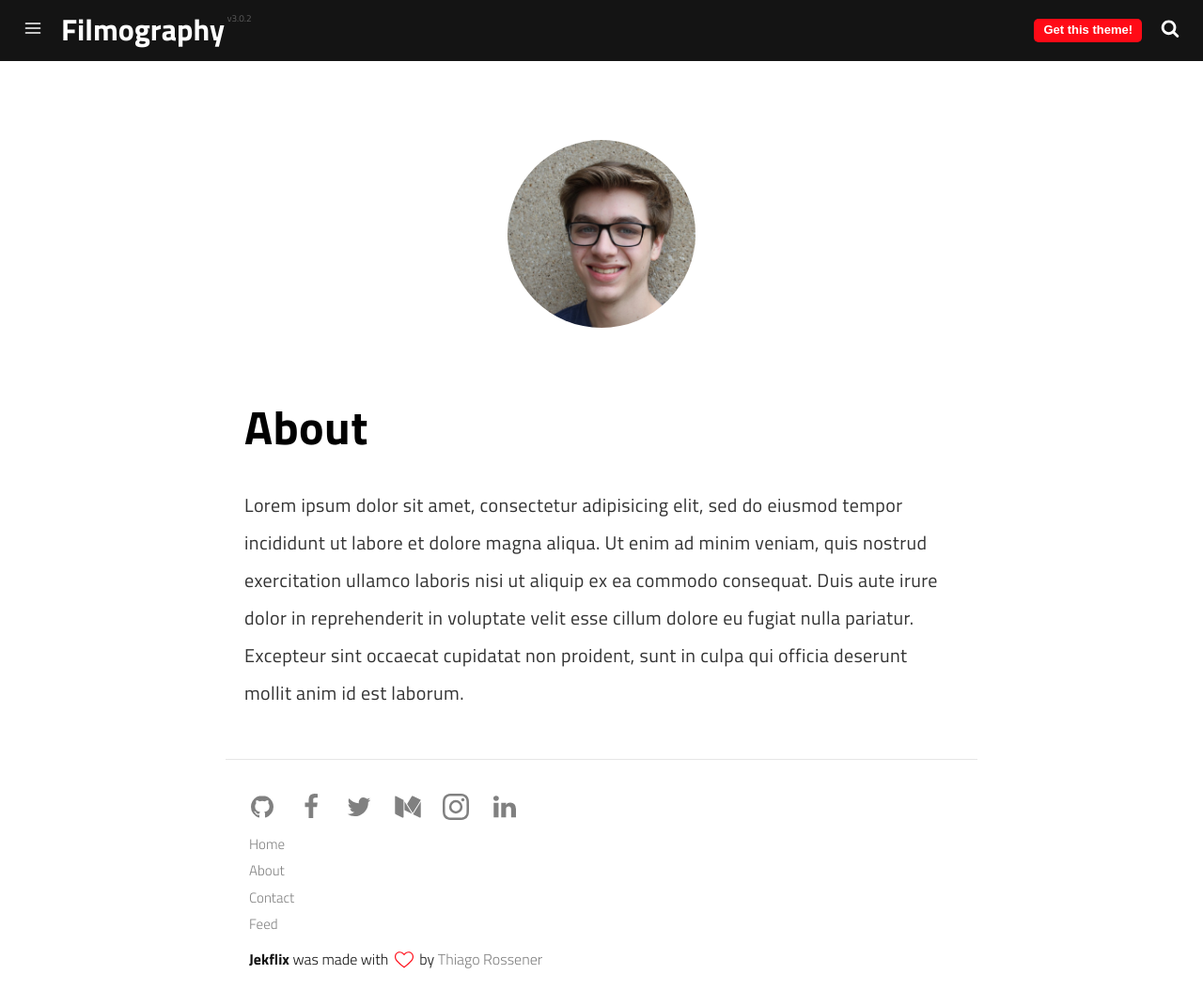
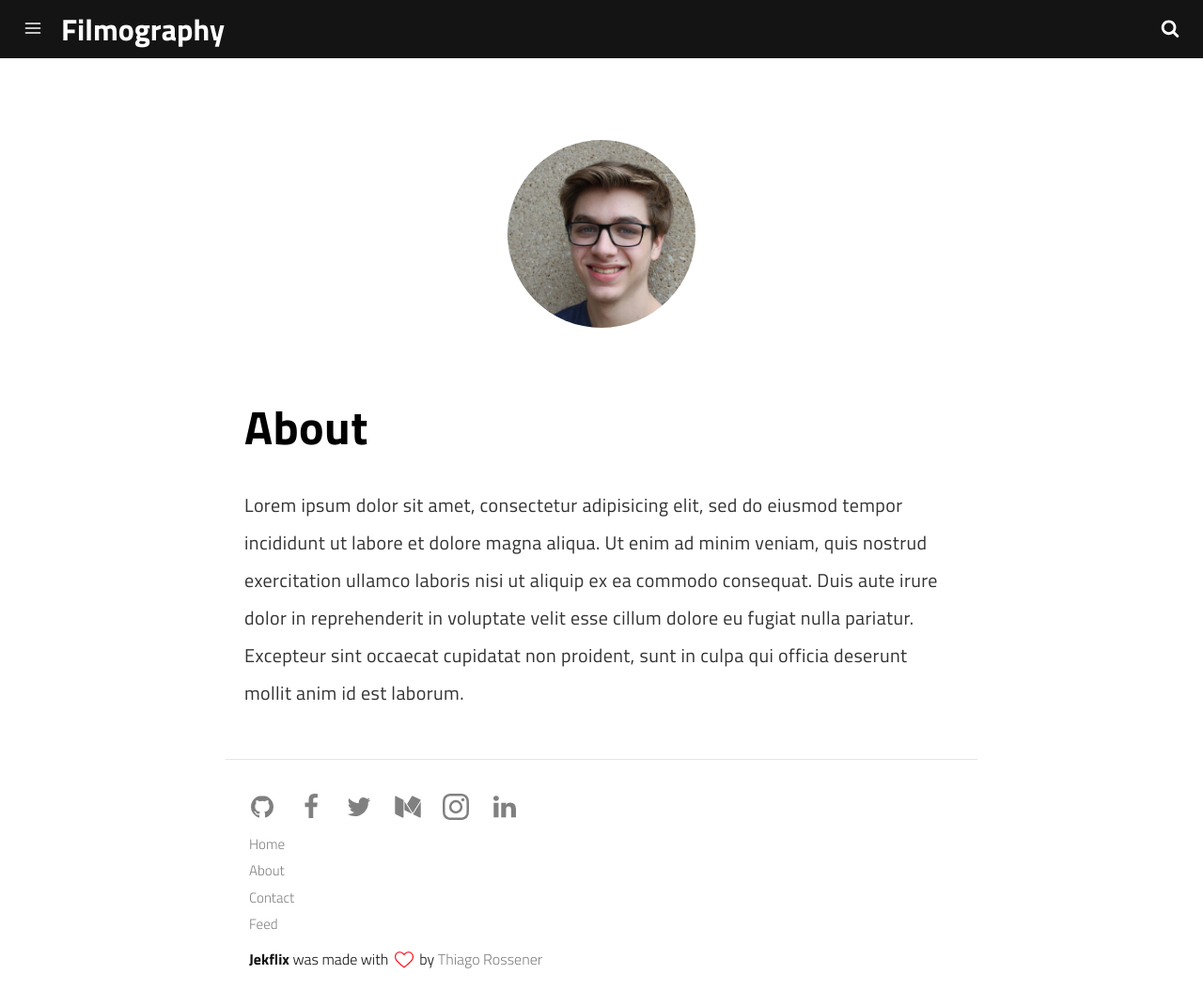
Before and after one commit to netmarshall/Filmography, a Jekyll site: the page built from pages/about.md, in a window 1280 px wide and 1070 px high. Shown: the whole window at 94% size. Built offline with Jekyll 4.4.1, drawn with Linux system fonts in a browser that asks for light colours; a script that is not in the unit is left out.

Commit message:
Update _config.yml

```diff
--- a/_config.yml
+++ b/_config.yml
@@ -3,11 +3,11 @@ name: Filmography
 title: Filmography | Testing a cool Filmography template
 description: A sample of a Performing Arts Student's work
 tags:
-  - blog
-  - template
-  - jekyll
-  - theme
-  - netlify
+  - PSHS
+  - VHS
+  - CenterStage
+  - Shows
+  - Chicago
 email: youremail@xyz.com
 disqus_username: disqus_username
 show_hero: true
@@ -56,7 +56,7 @@ collections:
   authors:
     output: true
 paginate_path: "/page/:num/"
-show_get_theme_btn: true
+show_get_theme_btn: false
 use_logo: false
 
 # Content paginator
@@ -100,4 +100,4 @@ exclude: [
 ]
 
 # Theme
-version: v3.0.2
+version:
```
